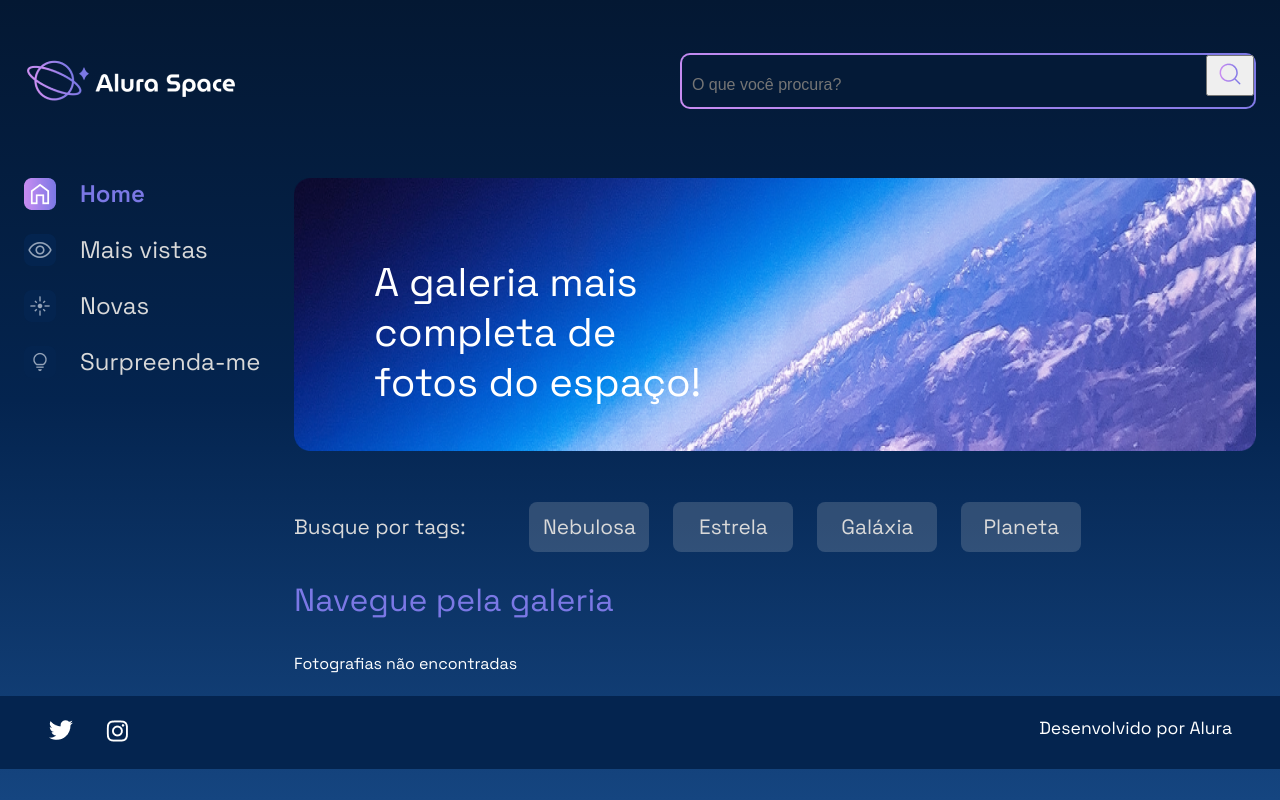
After one commit to GustavoVCastro/alura-space, a Django app: page /buscar in a window 1280 px wide. The commit adds this page. Run offline with Django 5.2, Linux system fonts and the light colour scheme; data that the repository does not hold is empty.

Commit message:
Search and new users for admin

```diff
--- a/galeria/urls.py
+++ b/galeria/urls.py
@@ -1,7 +1,8 @@
 from django.urls import path
-from galeria.views import index, imagem
+from galeria.views import index, imagem, buscar
 
 urlpatterns = [
     path('', index, name='index'),
-    path('imagem/<int:foto_id>', imagem, name='imagem')
+    path('imagem/<int:foto_id>', imagem, name='imagem'),
+    path("buscar", buscar, name="buscar"),
 ]
--- a/galeria/views.py
+++ b/galeria/views.py
@@ -4,10 +4,20 @@ from galeria.models import Fotografia
 
 
 def index(request):
-    fotografias = Fotografia.objects.order_by("data_fotografia").filter(publicada=True)
+    fotografias = Fotografia.objects.order_by("-data_fotografia").filter(publicada=True)
 
     return render(request, 'galeria/index.html', {"cards": fotografias})
 
 def imagem(request, foto_id):
     fotografia = get_object_or_404(Fotografia, pk=foto_id)
     return render(request, 'galeria/imagem.html', {"fotografia": fotografia})
+
+def buscar(request):
+    fotografias = Fotografia.objects.order_by("-data_fotografia").filter(publicada=True)
+
+    if("buscar" in request.GET):
+        nome_a_buscar = request.GET["buscar"]
+        if nome_a_buscar:
+            fotografias = fotografias.filter(nome__icontains=nome_a_buscar)
+
+    return render(request, "galeria/buscar.html", {"cards": fotografias})
--- /dev/null
+++ b/templates/galeria/buscar.html
@@ -0,0 +1,53 @@
+{% extends 'galeria/base.html' %}
+{% load static %}
+{% block content %}
+<section class="conteudo">
+    <section class="banner">
+        <img class="banner__imagem" src="{% static '/assets/imagens/Banner(2).png' %}" alt="banner Alura Space">
+        <h1 class="banner__titulo"> A galeria mais completa de fotos do espaço!</h1>
+    </section>
+    <section class="tags">
+        <p class="tags__titulo">Busque por tags:</p>
+        <ul class="tags__lista">
+            <li class="tags__tag">Nebulosa</li>
+            <li class="tags__tag">Estrela</li>
+            <li class="tags__tag">Galáxia</li>
+            <li class="tags__tag">Planeta</li>
+        </ul>
+    </section>
+    <section class="galeria">
+        <div class="cards">
+            <h2 class="cards__titulo">Navegue pela galeria</h2>
+            <ul class="cards__lista">
+                {% if cards %}
+                {% for fotografia in cards %}
+                <li class="card">
+                    <a href="{% url 'imagem' fotografia.id %}">
+                        {% if fotografia.foto == "" or fotografia.foto == null %}
+                        <img class="card__imagem" src="{% static '/assets/imagens/galeria/not-found.png' %}" alt="foto">
+                        {% else %}
+                        <img class="card__imagem" src="{{ fotografia.foto.url }}" alt="foto">
+                        {% endif %}
+                    </a>
+                    <span class="card__tag">Estrelas</span>
+                    <div class="card__info">
+                        <p class="card__titulo">{{ fotografia.nome }}</p>
+                        <div class="card__texto">
+                            <p class="card__descricao">{{ fotografia.legenda }}</p>
+                            <span>
+                                <img src="{% static '/assets/ícones/1x/favorite_outline.png' %}" alt="ícone de coração">
+                            </span>
+                        </div>
+                    </div>
+                </li>
+                {% endfor %}
+                {% else %}
+                <div class="imagem__texto">
+                    <p>Fotografias não encontradas</p>
+                </div>
+                {% endif %}
+            </ul>
+        </div>
+    </section>
+</section>
+{% endblock %}
--- a/templates/galeria/imagem.html
+++ b/templates/galeria/imagem.html
@@ -13,7 +13,7 @@
                 <div class="imagem__texto">
                     <p class="imagem__titulo">{{ fotografia.nome }}</p>
                     <p class="imagem__descricao">{{ fotografia.legenda }}</p>
-                    <p class="imagem__texto"></p>
+                    <p class="imagem__texto">{{ fotografia.descricao }}</p>
                 </div>
             </div>
         </div>
--- a/templates/galeria/partials/_header.html
+++ b/templates/galeria/partials/_header.html
@@ -3,8 +3,12 @@
     <img src="{% static '/assets/logo/Logo(2).png' %}" alt="Logo da Alura Space" />
     <div class="cabecalho__busca">
         <div class="busca__fundo">
-            <input class="busca__input" type="text" placeholder="O que você procura?">
-            <img class="busca__icone" src="{% static '/assets/ícones/1x/search.png' %}" alt="ícone de search">
+            <form action="{% url 'buscar' %}">
+                <input class="busca__input" type="text" name="buscar" placeholder="O que você procura?">
+                <button type="submit">
+                    <img class="busca__icone" src="{% static '/assets/ícones/1x/search.png' %}" alt="ícone de search">
+                </button>
+            </form>
         </div>
     </div>
 </header>
```
